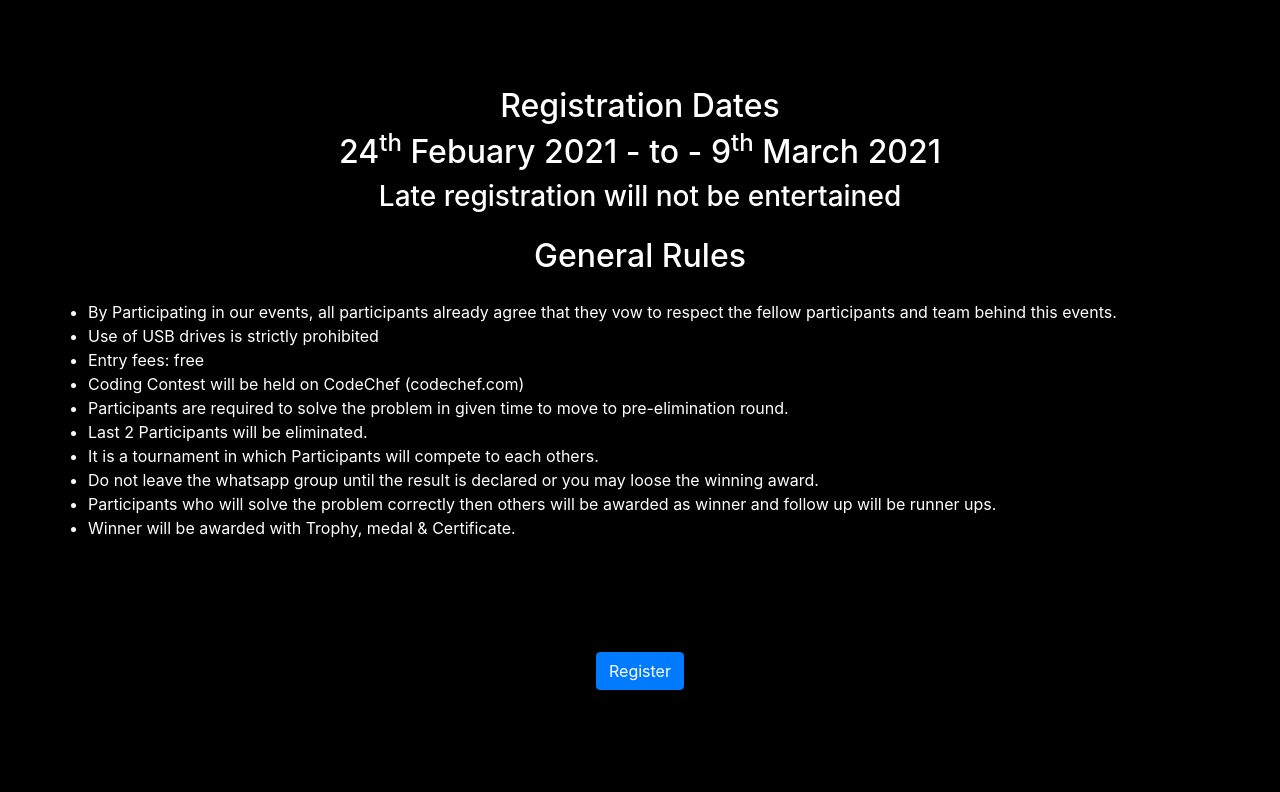
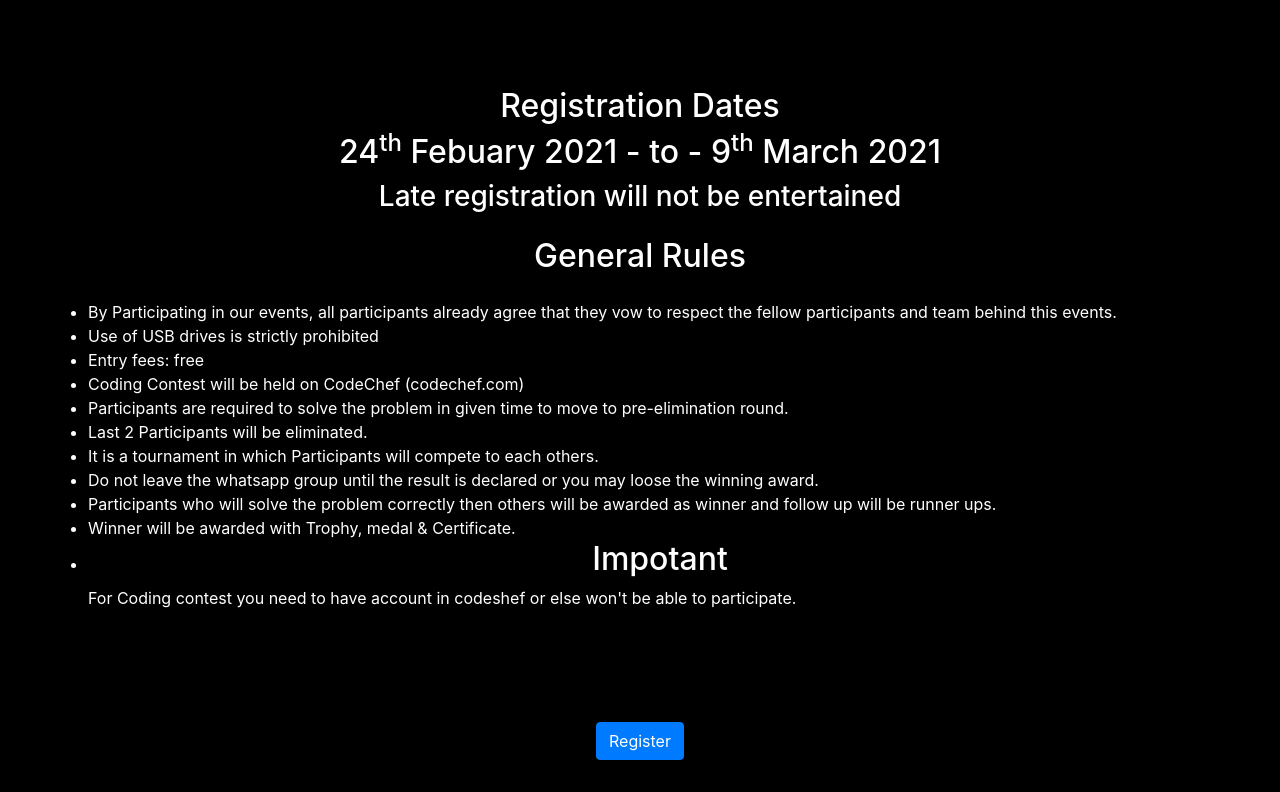
Before and after one commit to Mihir06121/TechNova, a React (Create React App) app: page /rulescoding in a window 1280 px wide. Shown: the part 1041-1833 px from the top of the page. Before the commit the page ends 1763 px from the top, so only its background shows below. Built offline with nearby package versions, Linux system fonts and the light colour scheme.

Commit message:
Event pages redesigned

```diff
--- a/src/components/Rules/Coding.jsx
+++ b/src/components/Rules/Coding.jsx
@@ -58,6 +58,10 @@ const RulesCoding = () => {
                         <li>
                             Winner will be awarded with Trophy, medal & Certificate.
                         </li>
+                        <li>
+                            <h2 align="center">Impotant</h2>
+                            For Coding contest you need to have account in codeshef or else won't be able to participate.
+                        </li>
                     </ul>
                 </p>
             </div>
```
